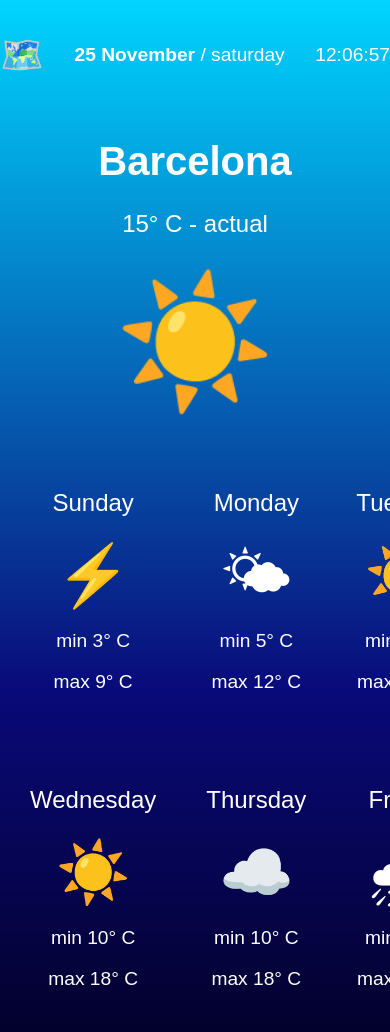
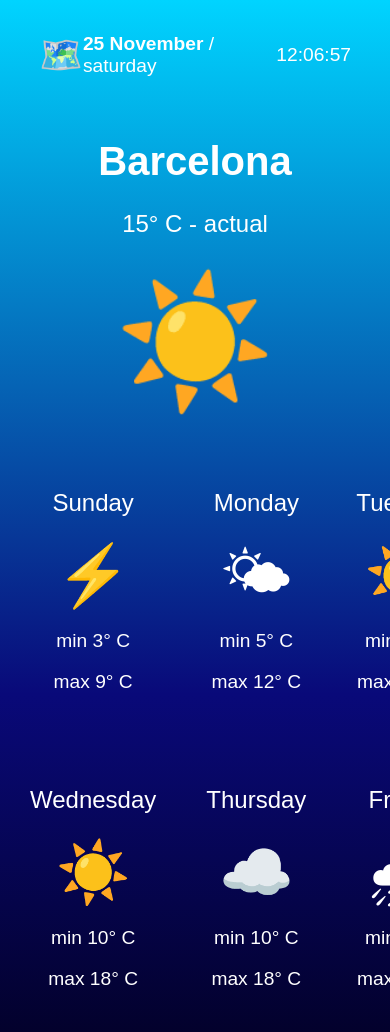
Before and after one commit to CreativeOneDay/03_weather_app, a plain HTML site: page index.html in a window 390 px wide. Shown: the top 1032 px of the page. Drawn offline with Linux system fonts and the light colour scheme.

Commit message:
slight changes

```diff
--- a/style.css
+++ b/style.css
@@ -14,7 +14,9 @@ body {
 @media only screen and (max-width: 768px) {
   /* For mobile phones: */
   .flex-container {
-    width: 100%;
+    width: 80%;
+    margin-left: 10%;
+    margin-right: 10%;
   }
 }
 
```
